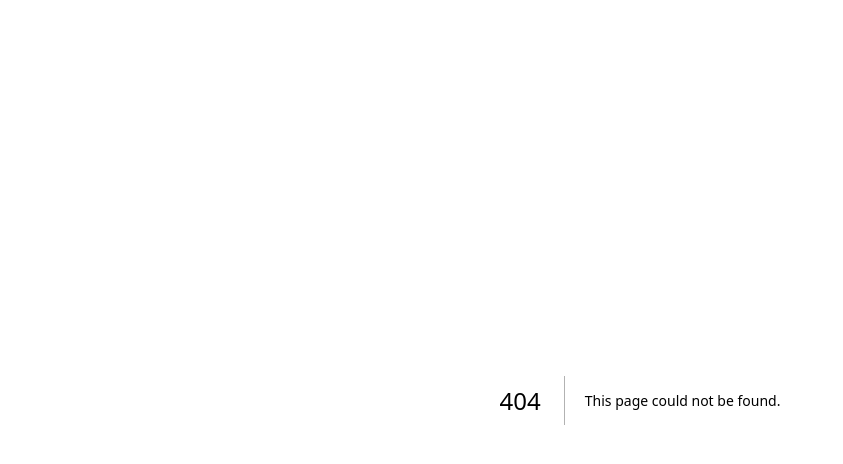
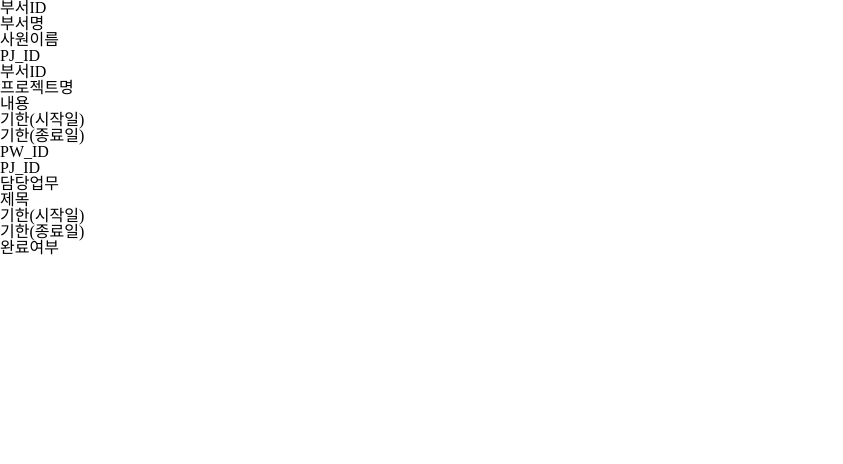
Before and after one commit to 1eemda2436/4team_pj_react, a Next.js app: page /workspace/WorkspaceMain in a window 1280 px wide. Before the commit this address had no page. Shown: the top 464 px of the page, without its empty margins (0-843 px from the left). Built offline with nearby package versions, Linux system fonts and the light colour scheme; a web font is replaced by a local one.

Commit message:
채팅내용부분수정

```diff
--- a/src/pages/chatting/ChattingMain.js
+++ b/src/pages/chatting/ChattingMain.js
@@ -13,8 +13,8 @@ const ChattingMain = () => {
                 </div>
                 <div>
                     <div>
-                   <div>QnA</div>
-                   <div>관리자에게 질문하기</div>
+                    <div>QnA</div>
+                    <div>관리자에게 질문하기</div>
                     </div>
                     <ArrowRight/>
                 </div>
--- /dev/null
+++ b/src/pages/workspace/WorkspaceMain.js
@@ -0,0 +1,39 @@
+import styled from "styled-components";
+
+const WorkspaceMain = () => {
+    return (
+        <Component>
+            {/* 부서별 사원 */}
+            <div>
+                <div>부서ID</div>
+                <div>부서명</div>
+                <div>사원이름</div>
+            </div>
+
+            {/* 프로젝트 현황(목록) */}
+            <div>
+                <div>PJ_ID</div>
+                <div>부서ID</div>
+                <div>프로젝트명</div>
+                <div>내용</div>
+                <div>기한(시작일)</div>
+                <div>기한(종료일)</div>
+            </div>
+
+            {/* 할일list */}
+            <div>
+                <div>PW_ID</div>
+                <div>PJ_ID</div>
+                <div>담당업무</div>
+                <div>제목</div>
+                <div>기한(시작일)</div>
+                <div>기한(종료일)</div>
+                <div>완료여부</div>
+            </div>
+        </Component>
+    )
+}
+
+const Component = styled.div``;
+
+export default WorkspaceMain;
```
Also changed, not shown: src/pages/chatting/ChattingContent.js (renamed from src/pages/chatting/Chatting.js, +6 -2 lines), src/pages/workspace/index.js (+7 -0 lines).
